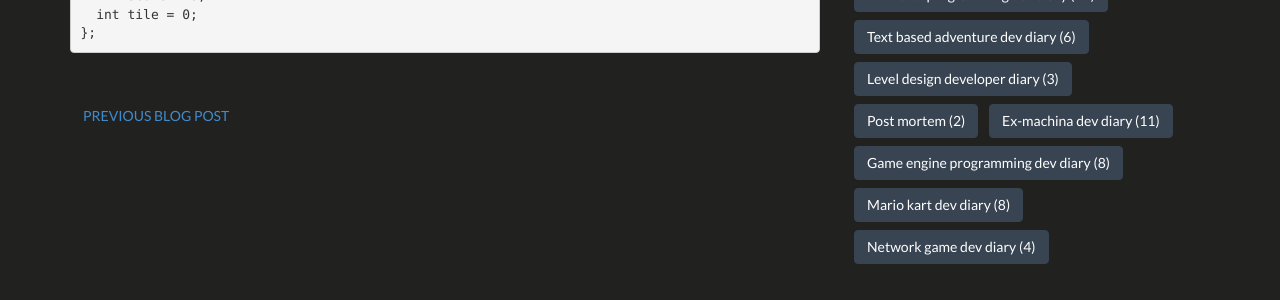
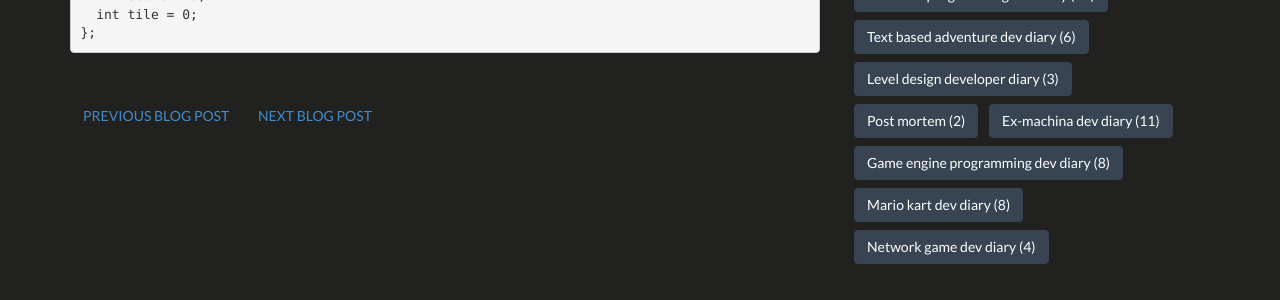
Before and after one commit to lbondi7/lbondi7.github.io, a Jekyll site: the page built from _posts/2019-03-13-llp-dd-network-rr-2.markdown, in a window 1280 px wide and 900 px high, scrolled down 942 px. Shown: the part 270-570 px from the top of the window. Built offline with Jekyll 4.4.1, drawn with Linux system fonts in a browser that asks for light colours; nearby versions of some CDN libraries.

Commit message:
Changes network game dev diary #2
Corrected button to next blog post

```diff
--- a/_posts/2019-03-13-llp-dd-network-rr-2.markdown
+++ b/_posts/2019-03-13-llp-dd-network-rr-2.markdown
@@ -35,4 +35,4 @@
 
 <br/>
 
-[PREVIOUS BLOG POST](https://lbondi7.github.io/developer%20diary/low%20level%20programming%20dev%20diary/network%20game%20dev%20diary/llp-dd-network-rr-1){: .btn}
+[PREVIOUS BLOG POST](https://lbondi7.github.io/low%20level%20programming%20dev%20diary/network%20game%20dev%20diary/llp-dd-network-rr-1){: .btn} [NEXT BLOG POST](https://lbondi7.github.io/low%20level%20programming%20dev%20diary/network%20game%20dev%20diary/llp-dd-network-rr-3){: .btn}
```
